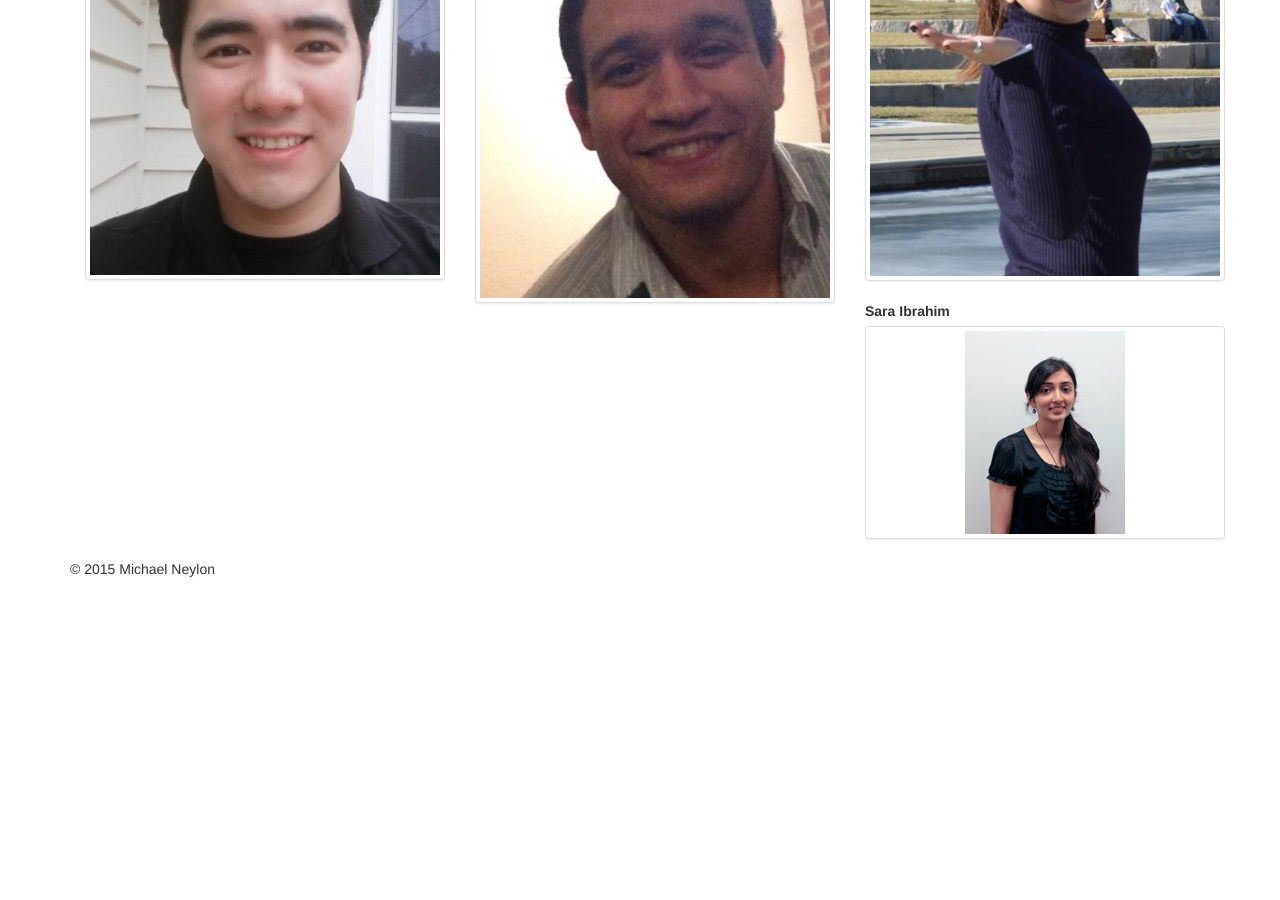
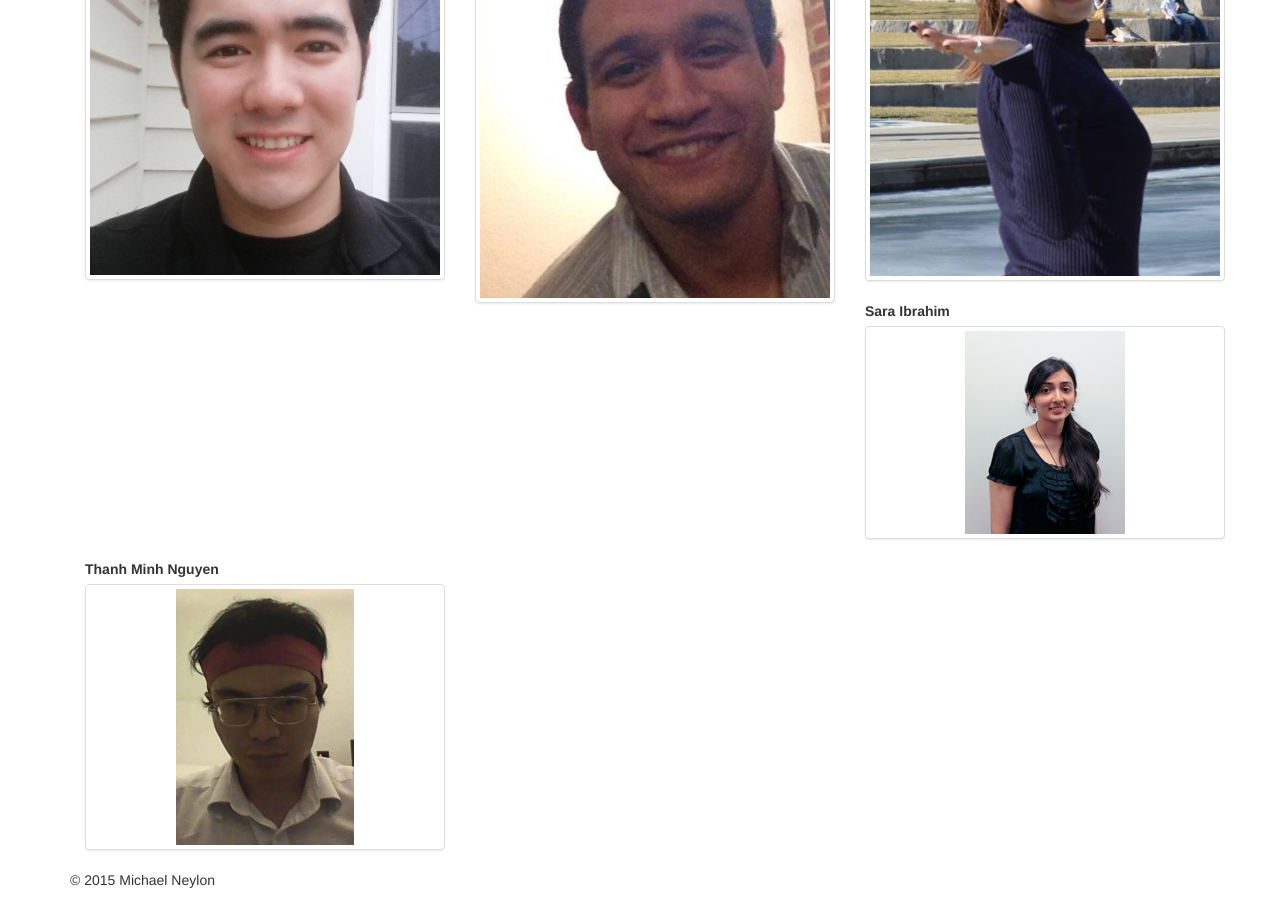
Before and after one commit to biokdd/biokdd.github.io, a Jekyll site: the page built from members/index.html, in a window 1280 px wide and 900 px high, scrolled down 950 px. Built offline with Jekyll 4.4.1, drawn with Linux system fonts in a browser that asks for light colours; nearby versions of some CDN libraries; library files that are not in the unit come from our copies; before the commit the page ends 1539 px from its top, so only the background shows below that.

Commit message:
add more lab members

```diff
--- a/members/index.html
+++ b/members/index.html
@@ -37,6 +37,7 @@
 			</a>
 		</div>
 
+
 		<div class="col-lg-4 col-md-4 col-xs-6 thumb">
 			<label for="bhattrai">Anurag Bhattrai</label>
 			<a class="thumbnail" href="https://www.linkedin.com/pub/anurag-bhattrai/31/a26/97">
@@ -58,6 +59,13 @@
 			</a>
 		</div>
 
+		<div class="col-lg-4 col-md-4 col-xs-6 thumb">
+			<label for="thanh">Thanh Minh Nguyen</label>
+			<a class="thumbnail" href="#">
+				<img class="img-responsive" src="{{ BASE_PATH }}/assets/images/members/thanh.jpg" id="thanh" alt="Thanh Minh Nguyen">
+			</a>
+		</div>
+
 
 
 	</div>
```
Also changed, not shown: assets/images/members/thanh.jpg (added).
